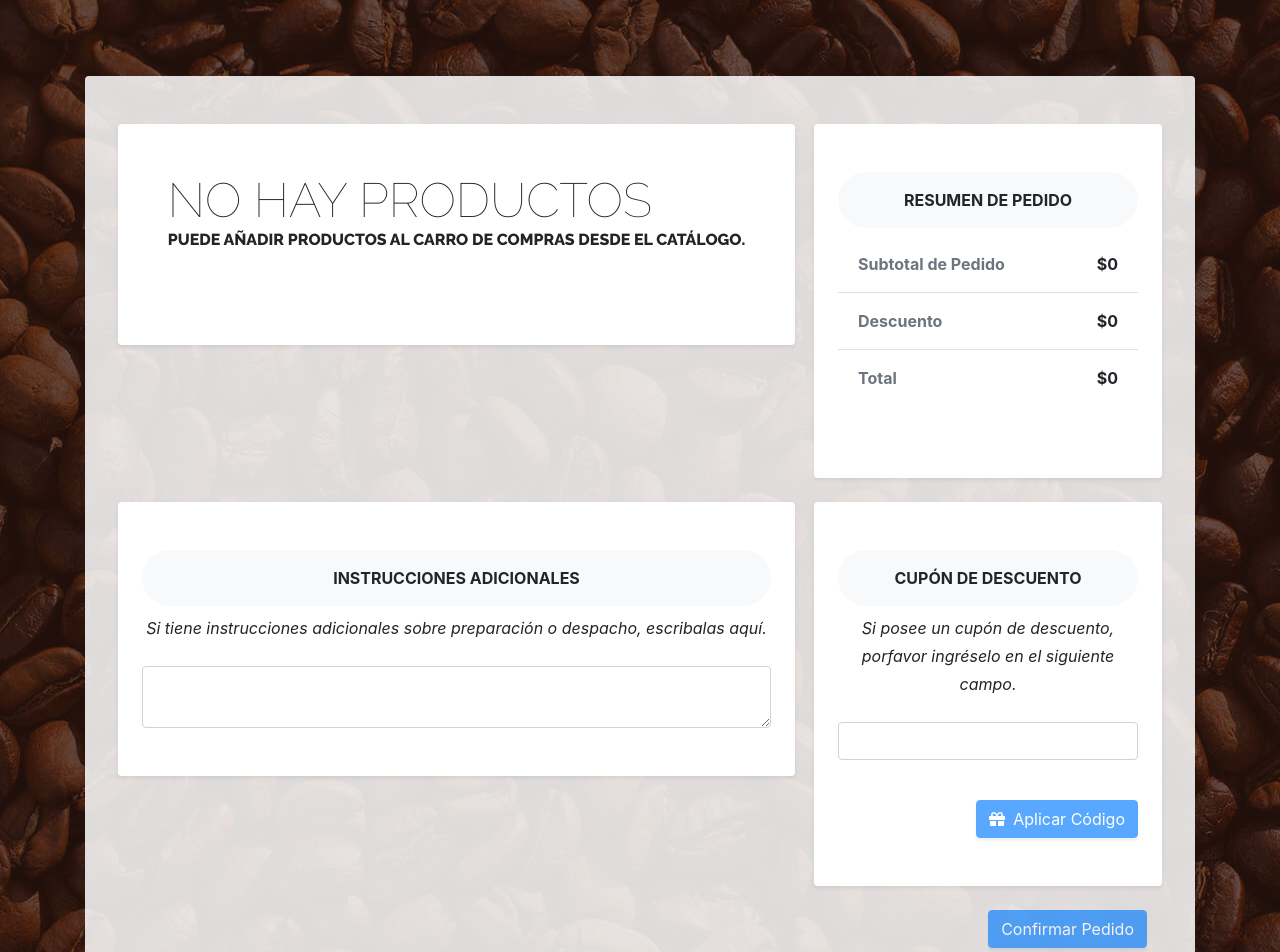
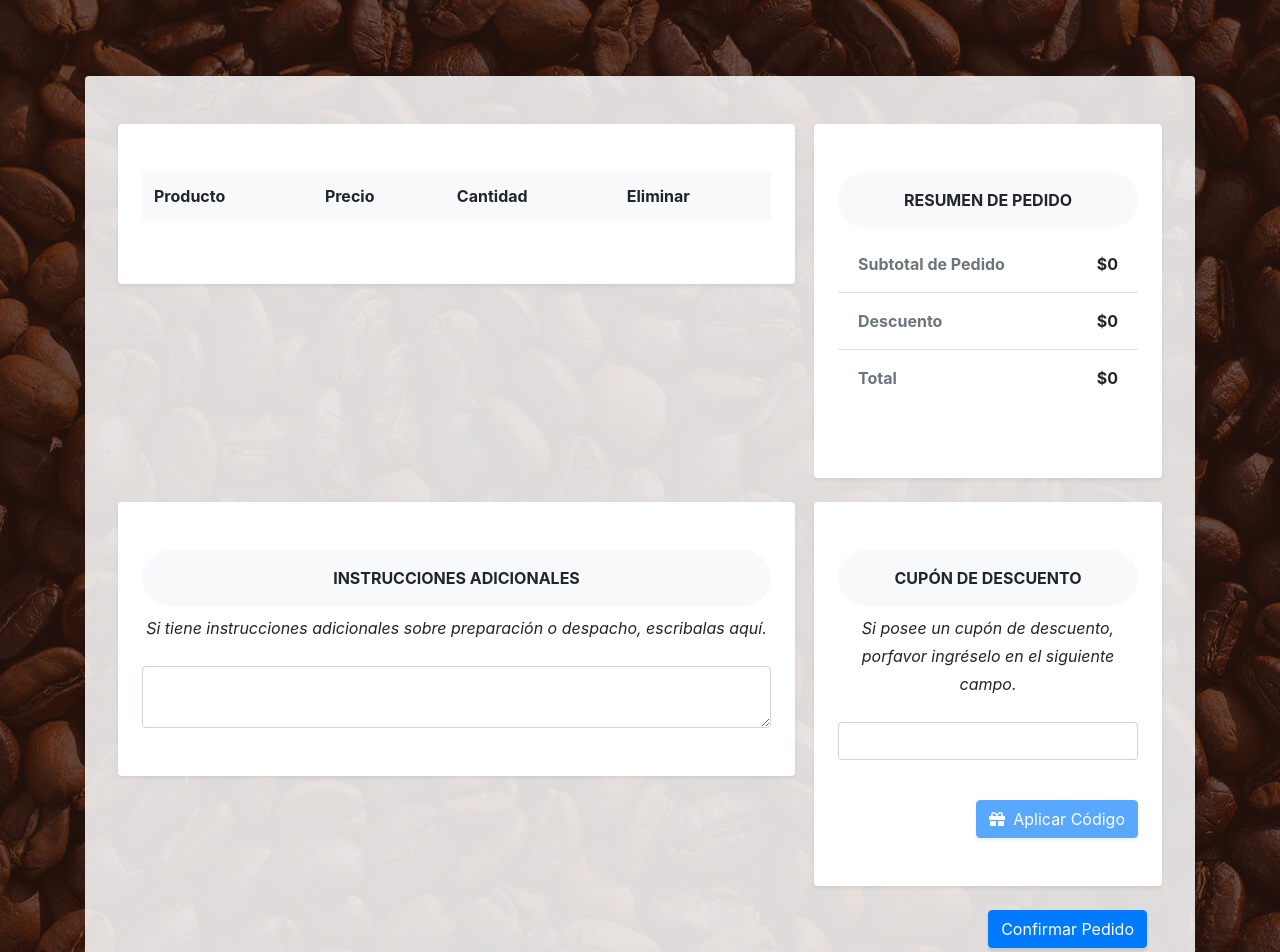
Before and after one commit to Wh1t3-H4wk/Construccion, a React (Create React App) app in the folder frontend/: page /confirmarPedido in a window 1280 px wide. Shown: the part 260-1212 px from the top of the page. Built offline with nearby package versions, Linux system fonts and the light colour scheme; no server answers.

Commit message:
Almost final merges, code cleanup and warnings solved

```diff
--- a/frontend/src/components/Codigos.js
+++ b/frontend/src/components/Codigos.js
@@ -1,41 +1,32 @@
-import React, { Component } from "react";
+import React from 'react';
 import Container from 'react-bootstrap/Container';
 import Form from 'react-bootstrap/Form';
-import Row from 'react-bootstrap/Row';
 import Col from 'react-bootstrap/Col';
-import Button from 'react-bootstrap/Button';
 import CrearCodigo from './CrearCodigo.js'
 import Table from 'react-bootstrap/Table';
-import Codigo from "./Codigo.js";
+import Codigo from './Codigo.js';
 import axios from 'axios';
 
-class Codigos extends Component {
+class Codigos extends React.Component {
   constructor(props) {
     super(props);
     this.state = {
       codigos: [],
-      buscar:""
     }
     this.actualizarCodigo=this.actualizarCodigo.bind(this);
-    this.buscar = this.buscar.bind(this);
-  }
-
-  buscar(e) {
-    this.setState({ buscar: e.target.value });
-
   }
 
   actualizarCodigo() {
     this.setState({isLoaded: false});
     this.getListaCodigos();
   }
+
   async getListaCodigos() {
     await axios.get('http://localhost:5001/Codigo').then((response) => {
       this.setState({
         codigos: response.data,
         isLoaded: true
       });
-
     });
   }
 
@@ -46,7 +37,6 @@ class Codigos extends Component {
   render() {
     let itemsCodigo = this.state.codigos.map((item) => {
       return (
-
         <Codigo item={item} actualizarCodigo={this.actualizarCodigo}/>
       );
     });
@@ -56,7 +46,6 @@ class Codigos extends Component {
         <div className="d-flex product-item-title">
           <div className="d-flex mr-auto bg-faded p-5 rounded" style={{backgroundColor: "rgba(230, 167, 86, 0.82)"}}>
             <h2 className="section-heading mb-0">
-
               <span className="section-heading-lower" style={{color: "rgb(239, 239, 239)",fontSize: "42px"}}>Codigos de descuento</span>
             </h2>
           </div>
@@ -68,7 +57,6 @@ class Codigos extends Component {
             <CrearCodigo actualizarCodigo={this.actualizarCodigo}/>
           </Form.Group>
         </Form.Row>
-
 
         <Table responsive>
           <thead>
@@ -84,8 +72,8 @@ class Codigos extends Component {
         </Table>
       </Container>
     </Container>
-
     );
   }
 }
+
 export default Codigos;
--- a/frontend/src/components/ConfirmarCodigo.js
+++ b/frontend/src/components/ConfirmarCodigo.js
@@ -1,8 +1,8 @@
-import Form from "react-bootstrap/Form";
-import React, { Component } from "react";
-import Button from "react-bootstrap/Button";
-import { FontAwesomeIcon } from "@fortawesome/react-fontawesome";
-import { faGift } from "@fortawesome/free-solid-svg-icons";
+import Form from 'react-bootstrap/Form';
+import React from 'react';
+import Button from 'react-bootstrap/Button';
+import { FontAwesomeIcon } from '@fortawesome/react-fontawesome';
+import { faGift } from '@fortawesome/free-solid-svg-icons';
 
 class ConfirmarCodigo extends React.Component {
   constructor(props) {
@@ -13,6 +13,7 @@ class ConfirmarCodigo extends React.Component {
     };
     this.handleConf = this.handleConf.bind(this);
   }
+
   handleCodigo = (e) => {
     let value = e.target.value;
     this.setState({ cod: value });
@@ -41,7 +42,7 @@ class ConfirmarCodigo extends React.Component {
             type="text"
             className="mb-4"
             onChange={this.handleCodigo}
-          ></Form.Control>
+          />
           <div style={{ width: "100%" }}>
             <p className="font-italic mb-3 text-center">
               {this.state.validezCodigo}
--- a/frontend/src/components/ConfirmarPedido.js
+++ b/frontend/src/components/ConfirmarPedido.js
@@ -1,15 +1,15 @@
-import React, { Component } from "react";
-import Container from "react-bootstrap/Container";
-import Form from "react-bootstrap/Form";
-import Row from "react-bootstrap/Row";
-import Col from "react-bootstrap/Col";
-import Button from "react-bootstrap/Button";
-import ListGroup from "react-bootstrap/ListGroup";
-import TablaConfirmarPedido from "./TablaConfirmarPedido";
-import axios from "axios";
-import ConfirmarCodigo from "./ConfirmarCodigo.js";
+import React from 'react';
+import Container from 'react-bootstrap/Container';
+import Form from 'react-bootstrap/Form';
+import Row from 'react-bootstrap/Row';
+import Col from 'react-bootstrap/Col';
+import Button from 'react-bootstrap/Button';
+import ListGroup from 'react-bootstrap/ListGroup';
+import TablaConfirmarPedido from './TablaConfirmarPedido';
+import axios from 'axios';
+import ConfirmarCodigo from './ConfirmarCodigo.js';
 
-class ConfirmarPedido extends Component {
+class ConfirmarPedido extends React.Component {
   constructor(props) {
     super(props);
     this.state = {
@@ -170,7 +170,7 @@ class ConfirmarPedido extends Component {
                 />
               </Col>
             </Row>
-            <Button className="float-right" disabled={this.props.carro == 0}>
+            <Button className="float-right" disabled={this.props.carro === 0}>
               Confirmar Pedido
             </Button>
           </Form>
--- a/frontend/src/components/TablaConfirmarPedido.js
+++ b/frontend/src/components/TablaConfirmarPedido.js
@@ -1,10 +1,10 @@
-import React, { Component } from "react";
-import Table from "react-bootstrap/Table";
-import { FontAwesomeIcon } from "@fortawesome/react-fontawesome";
-import { faTrash } from "@fortawesome/free-solid-svg-icons";
-import Button from "react-bootstrap/Button";
+import React from 'react';
+import Table from 'react-bootstrap/Table';
+import { FontAwesomeIcon } from '@fortawesome/react-fontawesome';
+import { faTrash } from '@fortawesome/free-solid-svg-icons';
+import Button from 'react-bootstrap/Button';
 
-class TablaConfirmarPedido extends Component {
+class TablaConfirmarPedido extends React.Component {
   generateItemView = (item) => {
     return (
       <tr key={item.producto.id} style={{ borderTop: "1px solid #dee2e6" }}>
@@ -86,7 +86,7 @@ class TablaConfirmarPedido extends Component {
   render() {
     return (
       <div className="row py-5 p-4 bg-white rounded shadow-sm mb-4 mr-1">
-        {this.props.carro == 0 ? this.renderNoTable() : this.renderTable()}
+        {this.props.carro === 0 ? this.renderNoTable() : this.renderTable()}
       </div>
     );
   }
```
Also changed, not shown: frontend/src/components/Carro.js (+10 -11 lines), frontend/src/components/Codigo.js (+0 -8 lines), frontend/src/components/CrearCliente.js (+8 -8 lines), frontend/src/components/CrearCodigo.js (+4 -7 lines), frontend/src/components/EditarCliente.js (+9 -9 lines), frontend/src/components/AnadirACarro.js (line endings or trailing spaces). Lines whose indentation alone changed are shown as unchanged.
